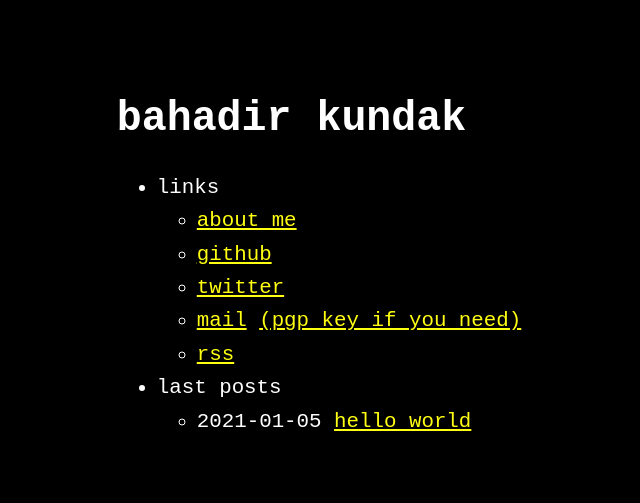
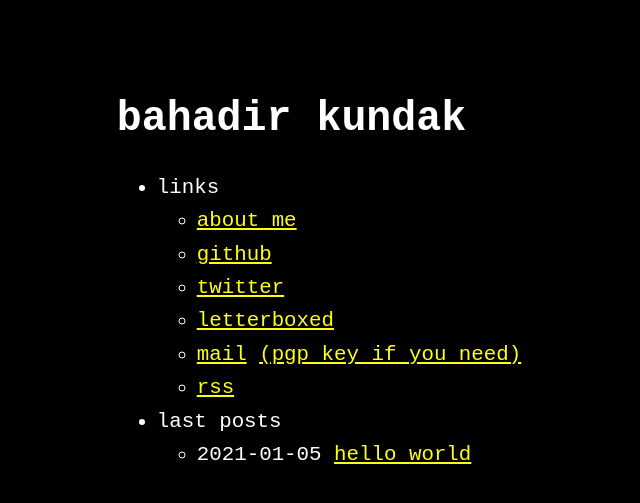
Before and after one commit to obk/obk.github.io, a Jekyll site: the page built from index.md, in a window 1280 px wide. Shown: the top 503 px of the page, without its empty margins (321-961 px from the left). Built offline with Jekyll 4.4.1, drawn with Linux system fonts in a browser that asks for light colours.

Commit message:
Update menu.yml

```diff
--- a/_data/menu.yml
+++ b/_data/menu.yml
@@ -10,6 +10,8 @@ entries:
         url: https://github.com/obk
       - title: twitter
         url: https://twitter.com/bidikburger
+      - title: letterboxed
+        url: https://letterboxd.com/bidikburger/
       - title: "<a href='mailto:bahadirkundak@pm.me'>mail</a> <a href='./publickey.bahadirkundak@pm.me-47d7dfb366e36691c4963a17efeb5605598aa919.asc'> (pgp key if you need)</a>"
       - title: rss
         url: feed.xml
```
